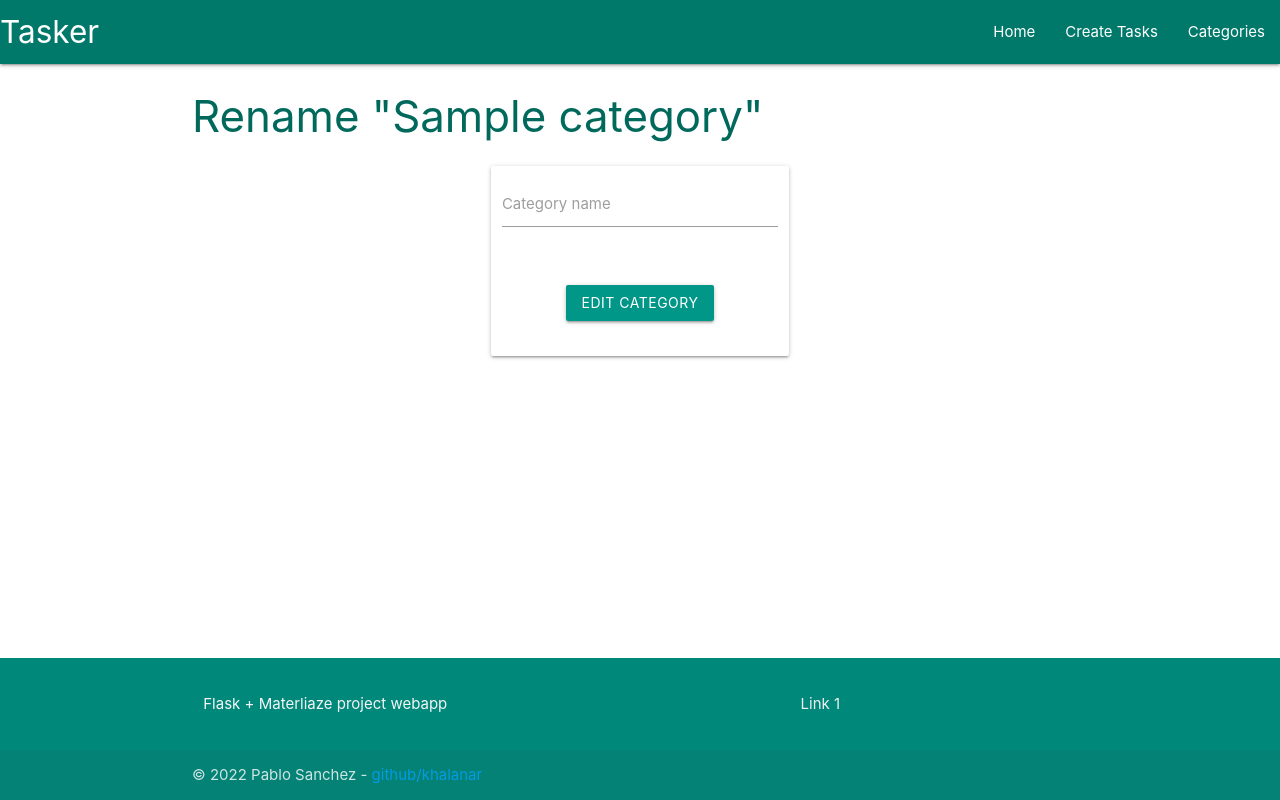
After one commit to Khalanar/tasker, a Flask app: page /edit_category/1 in a window 1280 px wide. The commit adds this page. Run offline with Flask 2, Linux system fonts and the light colour scheme; tables that the repository leaves empty hold one stand-in row (values such as "Sample post").

Commit message:
add edit_categories

```diff
--- a/taskmanager/routes.py
+++ b/taskmanager/routes.py
@@ -1,27 +1,45 @@
 from flask import render_template, request, redirect, url_for
-from taskmanager import app, db # noqa
-from taskmanager.models import Category, Task # noqa
+from taskmanager import app, db
+from taskmanager.models import Category, Task
 
 
 @app.route("/")
 def home():
+    """DS"""
     return render_template("base.html")
+
 
 @app.route("/tasks")
 def tasks():
+    """DS"""
     return render_template("tasks.html")
+
 
 @app.route("/categories")
 def categories():
+    """DS"""
     categories = list(Category.query.order_by(Category.category_name).all())
     return render_template("categories.html", categories=categories)
 
+
 @app.route("/add_category", methods=["GET", "POST"])
 def add_category():
+    """DS"""
     if request.method == "POST":
         category = Category(category_name=request.form.get("category_name"))
         db.session.add(category)
         db.session.commit()
         return redirect(url_for("categories"))
 
-    return render_template("add_category.html" )
+    return render_template("add_category.html")
+
+
+@app.route("/edit_category/<int:category_id>", methods=["GET", "POST"])
+def edit_category(category_id):
+    """DS"""
+    category = Category.query.get_or_404(category_id)
+    if request.method == "POST":
+        category.category_name = request.form.get("category_name")
+        db.session.commit()
+        return redirect(url_for('categories'))
+    return render_template("edit_category.html", category=category)
--- a/taskmanager/templates/categories.html
+++ b/taskmanager/templates/categories.html
@@ -21,7 +21,7 @@
           <span class="card-title">{{ category.category_name }}</span>
         </div>
         <div class="card-action">
-          <a href="#" class="btn">Edit</a>
+          <a href="{{ url_for('edit_category', category_id=category.id) }}" class="btn">Edit</a>
           <a href="#" class="btn red">Delete</a>
         </div>
       </div>
--- /dev/null
+++ b/taskmanager/templates/edit_category.html
@@ -0,0 +1,22 @@
+{% extends "base.html" %}
+{% block content %}
+
+<h3 class="teal-text text-darken-3">Rename "<span>{{category}}</span>"</h3>
+
+<div class="row">
+    <form class="col s12 m8 l4 card-panel center-align offset-m2 offset-l4" method="POST" action="{{ url_for('edit_category', category_id=category.id) }}">
+        <div class="row">
+            <div class="input-field col s12">
+                <input id="category_name" name="category_name" minlength="3" maxlength="25" required type="text" class="validate">
+                <label for="category_name">Category name</label>
+            </div>
+        </div>
+        <div class="row">
+            <div class="input-field col s12">
+                <button type="submit" class="btn teal">Edit Category</button>
+            </div>
+        </div>
+    </form>
+</div>
+
+{% endblock %}
```
